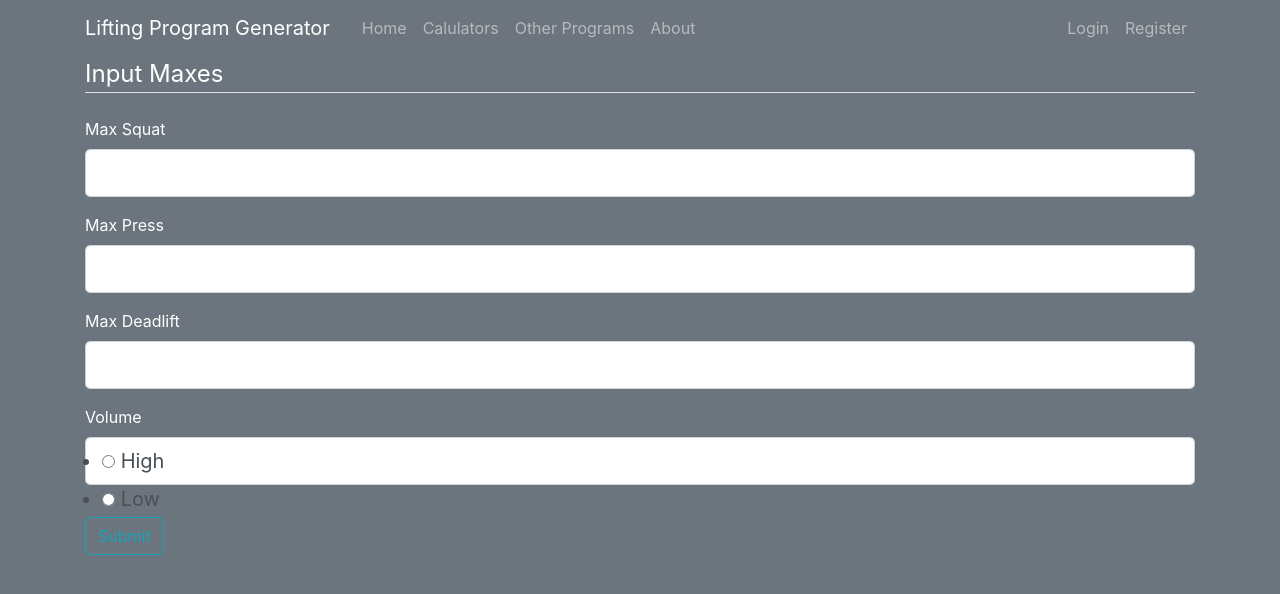
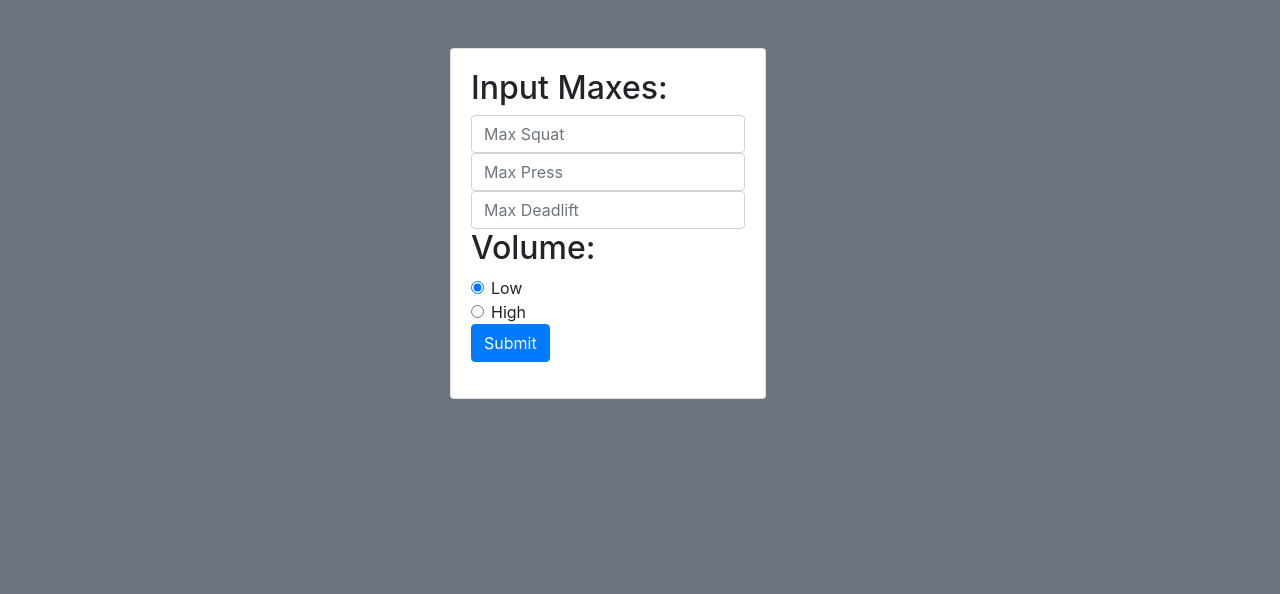
Before and after one commit to mcred89/python-power-site, a Flask app: page / in a window 1280 px wide. Shown: the top 594 px of the page. Run offline with Flask 2, Linux system fonts and the light colour scheme; parts of the project's set-up code (start-up, migrations or seed data) failed here and were passed over; some libraries are stand-ins or nearby versions.

Commit message:
Resetting to basic site

```diff
--- a/forms.py
+++ /dev/null
@@ -1,36 +0,0 @@
-from flask_wtf import FlaskForm
-from wtforms import StringField, PasswordField, SubmitField, BooleanField, IntegerField, RadioField
-from wtforms.validators import DataRequired, Length, Email, EqualTo
-
-
-class RegistrationForm(FlaskForm):
-    username = StringField('Username',
-                           validators=[DataRequired(), Length(min=2, max=20)])
-    email = StringField('Email',
-                        validators=[DataRequired(), Email()])
-    password = PasswordField('Password', validators=[DataRequired()])
-    confirm_password = PasswordField('Confirm Password',
-                                     validators=[DataRequired(), EqualTo('password')])
-    submit = SubmitField('Sign Up')
-
-
-class LoginForm(FlaskForm):
-    email = StringField('Email',
-                        validators=[DataRequired(), Email()])
-    password = PasswordField('Password',
-                             validators=[DataRequired()])
-    remember = BooleanField('Remember Me')
-    submit = SubmitField('Login')
-
-class MaxesForm(FlaskForm):
-    msq = IntegerField('Max Squat',
-                        validators=[DataRequired(), Length(min=2, max=4)])
-    mbe = IntegerField('Max Press',
-                        validators=[DataRequired(), Length(min=2, max=4)])
-    mdl = IntegerField('Max Deadlift',
-                        validators=[DataRequired(), Length(min=2, max=4)])
-    mainliftchoice = RadioField('Volume',
-                                choices=[('high', 'High'),('low', 'Low')],
-                                validators=[DataRequired()]
-                                )
-    submit = SubmitField('Submit')
--- a/index.py
+++ b/index.py
@@ -1,77 +1,25 @@
-import os
-
-from flask import Flask, render_template, request, url_for, flash, redirect, session
-from flask_wtf.csrf import CSRFProtect
-from forms import RegistrationForm, LoginForm, MaxesForm
-from utils import get_secret_key
-
-
+from flask import Flask, render_template, request
 
 app = Flask(__name__)
 
-secret_name = os.getenv('ENV_SECRET_NAME')
-secret_key = os.getenv('ENV_SECRET_KEY')
-region = os.getenv('ENV_REGION')
-
-app.config['SECRET_KEY'] = get_secret_key(secret_name, secret_key, region)
-app.secret_key = get_secret_key(secret_name, secret_key, region)
-
-print(get_secret_key(secret_name, secret_key, region))
-
-app.config['SESSION_TYPE'] = 'filesystem'
 
 @app.route("/", methods=['GET', 'POST'])
-def home():
-  form = MaxesForm()
-  return render_template('maxinput.html', form=form)
+def pagecreate():
+  return render_template('index.html')
 
 
 @app.route("/workout", methods=['GET', 'POST'])
 def workoutcreate():
-  form = MaxesForm(request.form)
   try:
-    msq = float(form.msq.data)
-    mbe = float(form.mbe.data)
-    mdl = float(form.mdl.data)
-    mainliftchoice = form.mainliftchoice.data
-    if mainliftchoice == 'None':
-      mainliftchoice = "high"
+    msq = float(request.form['msq'])
+    mbe = float(request.form['mbe'])
+    mdl = float(request.form['mdl'])
   except:
     return render_template('error.html')
+  mainliftchoice = str(request.form['mainliftchoice'])
   from workout import workoutscript
   outputs = workoutscript(msq, mbe, mdl, mainliftchoice)
-  return render_template('output.html', outputs=outputs, form=form)
-
-@app.route("/calculators")
-def calculators():
-  return render_template('calculators.html')
-
-@app.route("/otherprograms")
-def otherprograms():
-  return render_template('otherprograms.html')
-
-@app.route("/about")
-def about():
-  return render_template('about.html')
-
-@app.route("/login", methods=['GET', 'POST'])
-def login():
-  form = LoginForm()
-  if form.validate_on_submit():
-    if form.email.data == 'test@test.com' and form.password.data == 'password':
-      flash('You have been logged in!', 'success')
-      return redirect(url_for('home'))
-    else:
-      flash('Login Failed', 'danger')
-  return render_template('login.html', form=form)
-
-@app.route("/register", methods=['GET', 'POST'])
-def register():
-  form = RegistrationForm()
-  if form.validate_on_submit():
-    flash(f'Account created for {form.username.data}', 'success')
-    return redirect(url_for('home'))
-  return render_template('register.html', form=form)
+  return render_template('output.html', outputs=outputs)
 
 
 if __name__ == "__main__":
--- a/templates/about.html
+++ /dev/null
@@ -1,6 +0,0 @@
-{% extends "layout.html" %}
-{% block content %}
-
-<h1>Coming Soon</h1>
-
-{% endblock %}
--- a/templates/calculators.html
+++ /dev/null
@@ -1,6 +0,0 @@
-{% extends "layout.html" %}
-{% block content %}
-
-<h1>Coming Soon</h1>
-
-{% endblock %}
--- /dev/null
+++ b/templates/index.html
@@ -0,0 +1,34 @@
+
+{% extends "layout.html" %}
+{% block content %}
+<div class="row">
+  <div class="col-4"></div>
+  <div class="card mt-5">
+    <div class="card-body">
+      <form action="/workout" method="post">
+        <div class="form-group">
+
+            <h2>Input Maxes:</h2>
+            <input type="number" class="form-control" name="msq" placeholder="Max Squat">
+            <input type="number" class="form-control" name="mbe" placeholder="Max Press">
+            <input type="number" class="form-control" name="mdl" placeholder="Max Deadlift">
+
+            <h2>Volume:</h2>
+            <div class="form-check">
+                <input type="radio" class="form-check-input" name="mainliftchoice" value="low" checked>Low</input>
+            </div>
+            <div class="form-check">
+                <input type="radio" class="form-check-input" name="mainliftchoice" value="high">High</input>
+            </div>
+
+          <div>
+            <button type="submit" value="Submit" class="button btn btn-primary">Submit</button>
+          </div>
+
+        </div>
+      </form>
+    </div>
+  </div>
+  <div class="col-4"></div>
+</div>
+{% endblock %}
--- a/templates/layout.html
+++ b/templates/layout.html
@@ -8,42 +8,8 @@
   </head>
 
   <body class="bg-secondary">
-    <header class="site-header">
-      <nav class="navbar navbar-expand-md navbar-dark">
-        <div class="container">
-          <a class="navbar-brand mr-4" href="/">Lifting Program Generator</a>
-          <button class="navbar-toggler" type="button" data-toggle="collapse" data-target="#navbarToggle" aria-controls="navbarToggle" aria-expanded="false" aria-label="Toggle navigation">
-            <span class="navbar-toggler-icon"></span>
-          </button>
-          <div class="collapse navbar-collapse" id="navbarToggle">
-            <div class="navbar-nav mr-auto">
-              <a class="nav-item nav-link" href="{{ url_for('home') }}">Home</a>
-              <a class="nav-item nav-link" href="{{ url_for('calculators') }}">Calulators</a>
-              <a class="nav-item nav-link" href="{{ url_for('otherprograms') }}">Other Programs</a>
-              <a class="nav-item nav-link" href="{{ url_for('about') }}">About</a>
-            </div>
-            <div class="navbar-nav">
-              <a class="nav-item nav-link" href="{{ url_for('login') }}">Login</a>
-              <a class="nav-item nav-link" href="{{ url_for('register') }}">Register</a>
-            </div>
-          </div>
-        </div>
-      </nav>
-    </header>
     <div class="container">
-        {% with messages = get_flashed_messages(with_categories=true) %}
-        {% if messages %}
-          {% for category, message in messages %}
-            <div class="alert alert-{{ category }}">
-              {{ message }}
-            </div>
-          {% endfor %}
-        {% endif %}
-      {% endwith %}
-      <div class="text-white">
-          {% block content %}{% endblock %}
-      </div>
-
+        {% block content %}{% endblock %}
     </div>
   </body>
   <footer>
--- a/templates/maxinput.html
+++ /dev/null
@@ -1,66 +0,0 @@
-
-{% extends "layout.html" %}
-{% block content %}
-
-<form method="POST" action="{{ url_for('workoutcreate') }}" role="form">
-    {{ form.hidden_tag() }}
-    <fieldset class="form-group">
-        <legend class="border-bottom mb-4">Input Maxes</legend>
-        <div class="form-group">
-            {{ form.msq.label(class="form-control-label") }}
-            {% if form.msq.errors %}
-                {{ form.msq(class="form-control form-control-lg is-invalid") }}
-                <div class="invalid-feedback">
-                    {% for error in form.msq.errors %}
-                        <span>{{ error }}</span>
-                    {% endfor %}
-                </div>
-            {% else %}
-                {{ form.msq(class="form-control form-control-lg") }}
-            {% endif %}
-        </div>
-        <div class="form-group">
-            {{ form.mbe.label(class="form-control-label") }}
-            {% if form.mbe.errors %}
-                {{ form.mbe(class="form-control form-control-lg is-invalid") }}
-                <div class="invalid-feedback">
-                    {% for error in form.mbe.errors %}
-                        <span>{{ error }}</span>
-                    {% endfor %}
-                </div>
-            {% else %}
-                {{ form.mbe(class="form-control form-control-lg") }}
-            {% endif %}
-        </div>
-        <div class="form-group">
-            {{ form.mdl.label(class="form-control-label") }}
-            {% if form.mdl.errors %}
-                {{ form.mdl(class="form-control form-control-lg is-invalid") }}
-                <div class="invalid-feedback">
-                    {% for error in form.mdl.errors %}
-                        <span>{{ error }}</span>
-                    {% endfor %}
-                </div>
-            {% else %}
-                {{ form.mdl(class="form-control form-control-lg") }}
-            {% endif %}
-        </div>
-        <div class="form-group">
-            {{ form.mainliftchoice.label(class="form-control-label") }}
-            {% if form.mainliftchoice.errors %}
-                {{ form.mainliftchoice(class="form-control form-control-lg is-invalid") }}
-                <div class="invalid-feedback">
-                    {% for error in form.mainliftchoice.errors %}
-                        <span>{{ error }}</span>
-                    {% endfor %}
-                </div>
-            {% else %}
-                {{ form.mainliftchoice(class="form-control form-control-lg") }}
-            {% endif %}
-        </div>
-    </fieldset>
-    <div class="form-group">
-        {{ form.submit(class="btn btn-outline-info") }}
-    </div>
-</form>
-{% endblock %}
--- a/templates/otherprograms.html
+++ /dev/null
@@ -1,6 +0,0 @@
-{% extends "layout.html" %}
-{% block content %}
-
-<h1>Coming Soon</h1>
-
-{% endblock %}
--- a/templates/output.html
+++ b/templates/output.html
@@ -1,6 +1,6 @@
 {% extends "layout.html" %}
 {% block content %}
-<div>
+<div class="text-white">
     <h1>Your Workout Program</h1>
     <hr>
       <h3>Week 1</h3>
```
Also changed, not shown: templates/login.html (deleted, +0 -50 lines), templates/register.html (deleted, +0 -72 lines), utils.py (deleted, +0 -28 lines), zappa_settings.json (+3 -34 lines), README.md, 3 other files.
